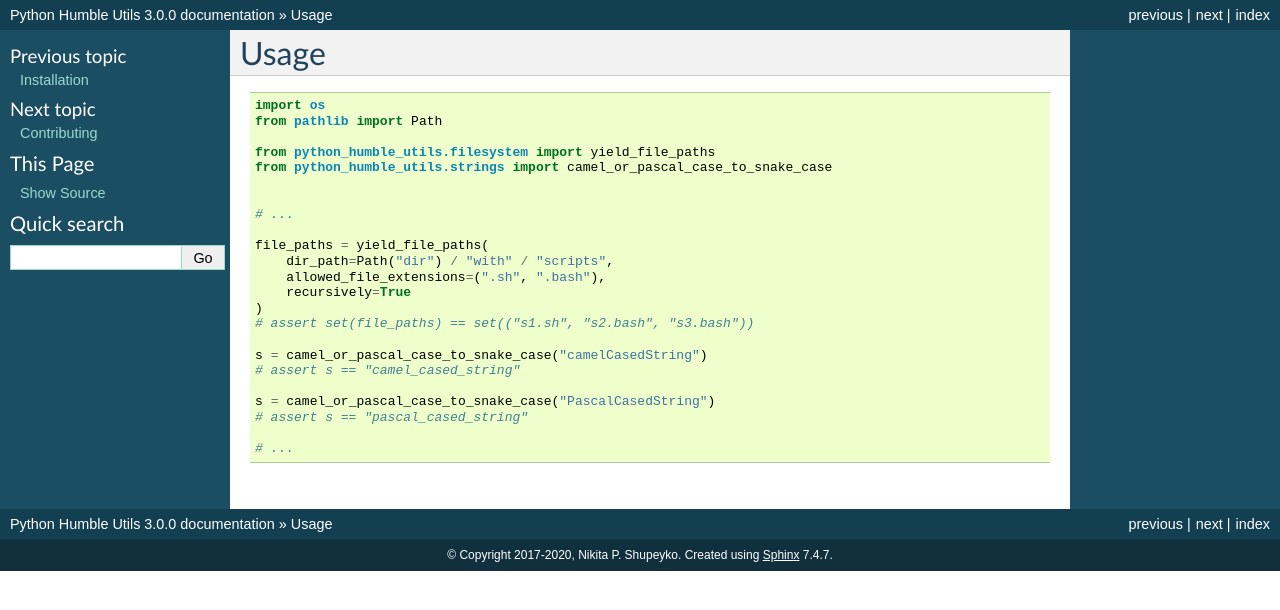
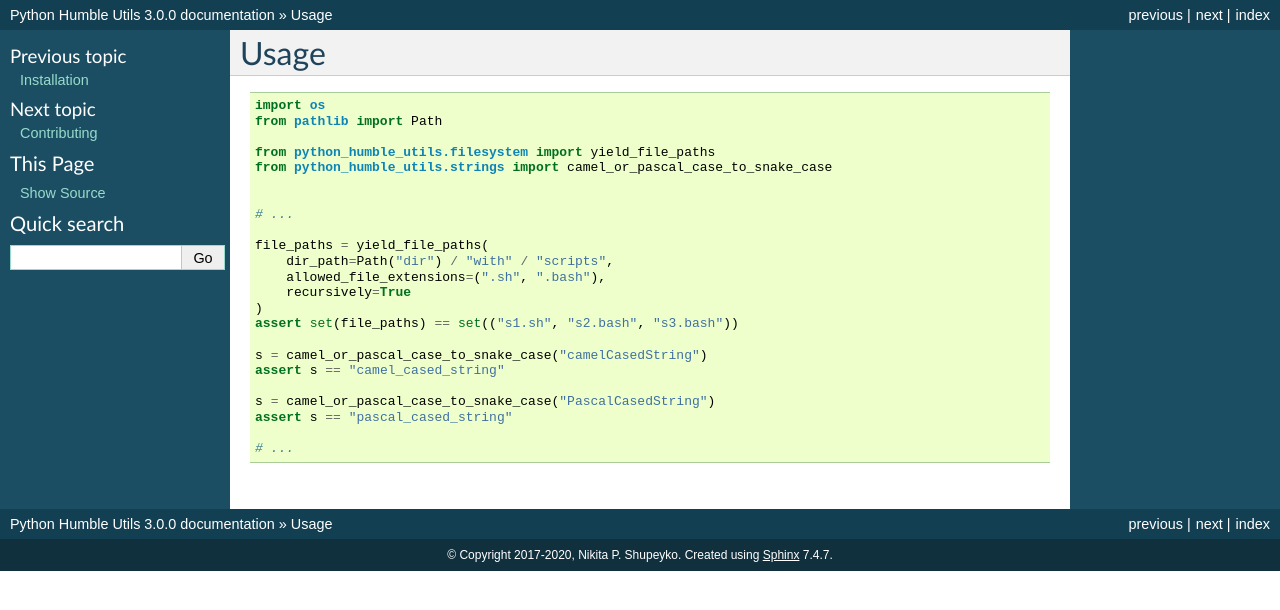
Before and after one commit to webyneter/python-humble-utils, a Sphinx documentation site: the page built from docs/usage.rst, in a window 1280 px wide. Shown: the top 610 px of the page. Built offline with Sphinx 7.4.7, drawn with Linux system fonts in a browser that asks for light colours.

```diff
--- a/docs/usage.rst
+++ b/docs/usage.rst
@@ -17,12 +17,12 @@ Usage
         allowed_file_extensions=(".sh", ".bash"),
         recursively=True
     )
-    # assert set(file_paths) == set(("s1.sh", "s2.bash", "s3.bash"))
+    assert set(file_paths) == set(("s1.sh", "s2.bash", "s3.bash"))
 
     s = camel_or_pascal_case_to_snake_case("camelCasedString")
-    # assert s == "camel_cased_string"
+    assert s == "camel_cased_string"
 
     s = camel_or_pascal_case_to_snake_case("PascalCasedString")
-    # assert s == "pascal_cased_string"
+    assert s == "pascal_cased_string"
 
     # ...
```
Also changed, not shown: README.rst (+13 -14 lines).
